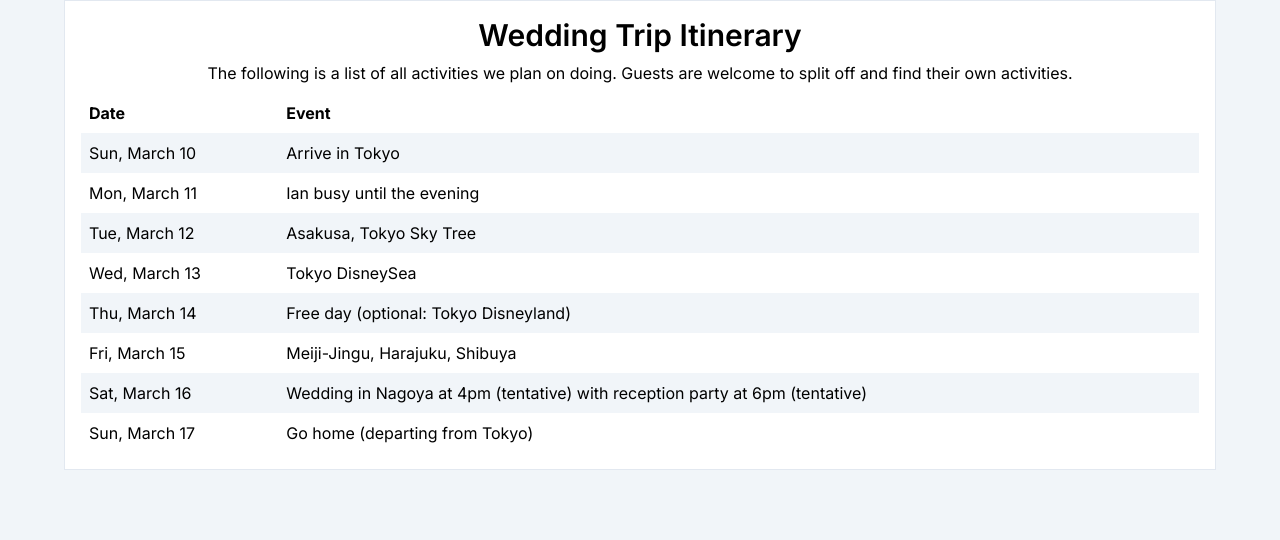
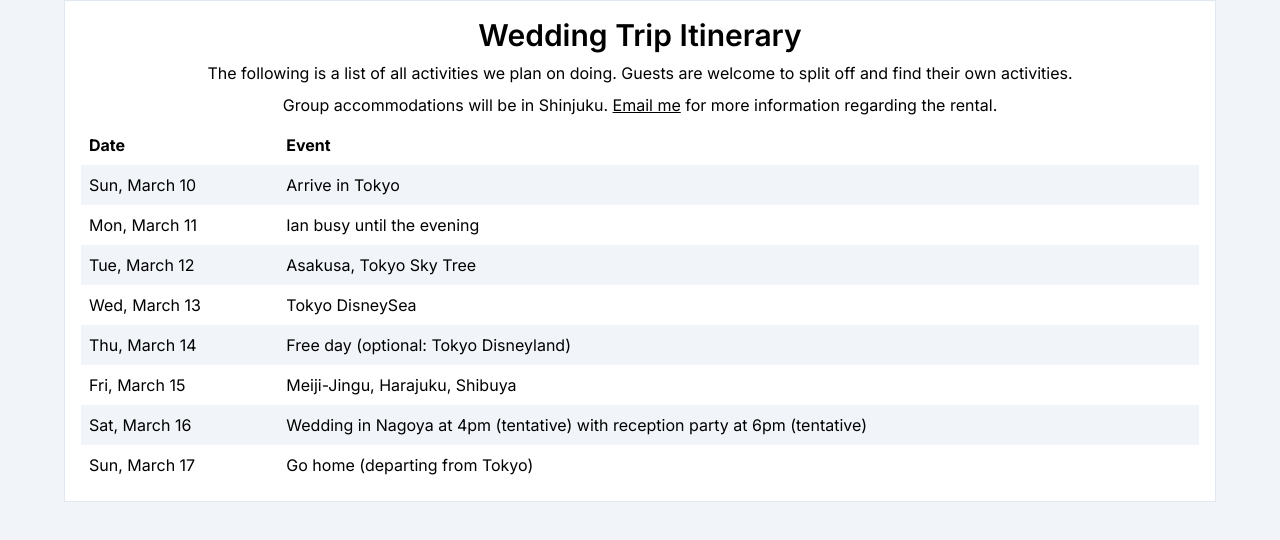
Before and after one commit to ArcticStorm9/ArcticStorm9.github.io, a SvelteKit app: page /wedding in a window 1280 px wide. Shown: the top 540 px of the page. Built offline with nearby package versions, Linux system fonts and the light colour scheme.

Commit message:
added vague information for rental

```diff
--- a/src/routes/wedding/+page.svelte
+++ b/src/routes/wedding/+page.svelte
@@ -20,6 +20,7 @@
   title="Wedding Trip Itinerary"
   description="The following is a list of all activities we plan on doing. Guests are welcome to split off and find their own activities."
 >
+  <p class="text-center">Group accommodations will be in Shinjuku. <a href="mailto:irshakes11@gmail.com" class="underline">Email me</a> for more information regarding the rental.</p>
   <table>
     <tr class="text-left font-semibold">
       <th class="p-2">Date</th>
```
